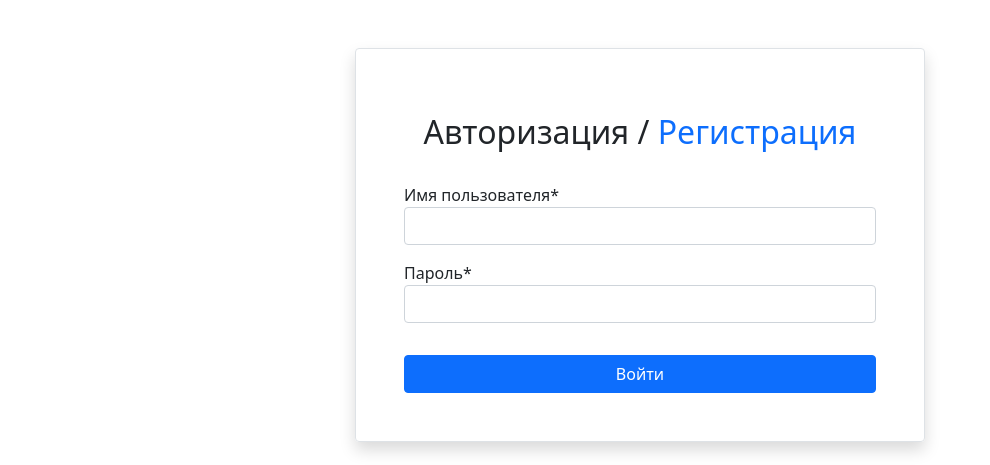
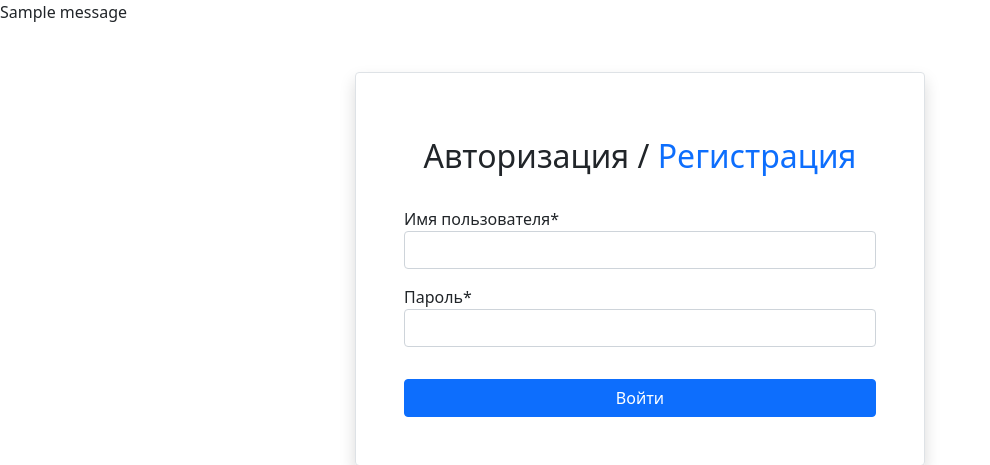
Before and after one commit to Krasnopolskiy/WebinarStreamkit, a Django app: page /login/ in a window 1280 px wide. Shown: the part 56-521 px from the top of the page, without its empty margins (0-990 px from the left). Run offline with Django 3.2, Linux system fonts and the light colour scheme; tables that the repository leaves empty hold one stand-in row (values such as "Sample post"); one stand-in notice (Sample message) is shown; some libraries are stand-ins or nearby versions.

Commit message:
Add login messages

```diff
--- a/main/templates/base/base.html
+++ b/main/templates/base/base.html
@@ -15,6 +15,13 @@
 
 <body>
 {% include 'base/navbar.html' %}
+
+{% if messages %}
+    {% for message in messages %}
+        <div {% if message.tags %} class="{{ message.tags }}"{% endif %}>{{ message }}</div>
+    {% endfor %}
+{% endif %}
+
 {% block content %}{% endblock %}
 
 <script src="https://cdn.jsdelivr.net/npm/bootstrap@5.0.0-beta1/dist/js/bootstrap.bundle.min.js"
--- a/main/views.py
+++ b/main/views.py
@@ -4,6 +4,7 @@ from django.http import HttpRequest
 from django.http.response import HttpResponse
 from django.views import View
 from django.urls import reverse
+from django.contrib import messages
 
 from . import forms
 
@@ -36,9 +37,24 @@ class LoginView(View):
             user = authenticate(username=username, password=password)
             if user is not None:
                 login(request, user)
+                # messages.add_message(request, messages.SUCCESS, "Авторизация успешна")
+                messages.add_message(request,
+                                     messages.SUCCESS,
+                                     "Пользователь авторизован успешно",
+                                     extra_tags='alert alert-success alert-dismissible fade show')
                 return redirect(reverse('index'))
+            else:
+                messages.add_message(request,
+                                     messages.ERROR,
+                                     "Неправильный логин или пароль",
+                                     extra_tags='alert alert-danger alert-dismissible fade show')
         else:
             self.context['form_error'] = True
+            messages.add_message(request,
+                                 messages.ERROR,
+                                 "Некорректные данные в форме авторизации",
+                                 extra_tags='alert alert-danger alert-dismissible fade show')
+
         return render(request, 'registration/login.html', self.context)
 
 
```
Lines whose indentation alone changed are shown as unchanged.
